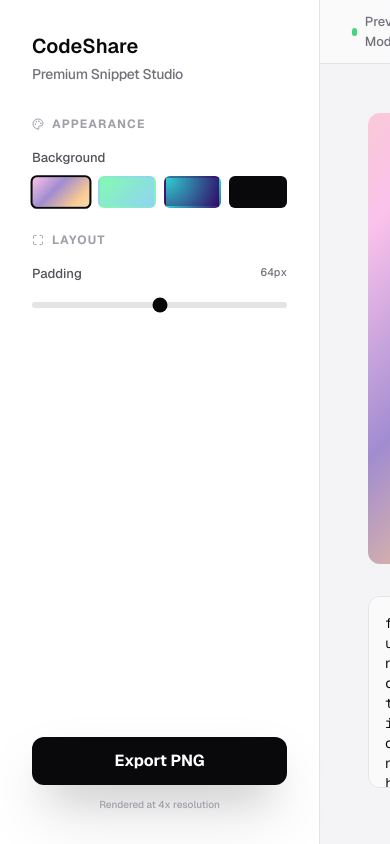
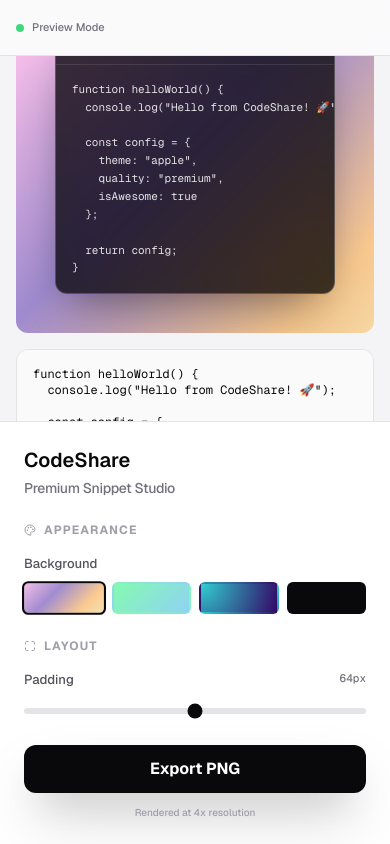
Before and after one commit to Dhaafin/code-share, a Next.js app: page / in a window 390 px wide. Built offline with nearby package versions, Linux system fonts and the light colour scheme.

Commit message:
feat : add css styling for viewports compactibility

```diff
--- a/src/app/layout.jsx
+++ b/src/app/layout.jsx
@@ -12,8 +12,8 @@
 });
 
 export const metadata = {
-  title: "Create Next App",
-  description: "Generated by create next app",
+  title: "CodeShare — Premium Snippet Studio",
+  description: "Create and export beautiful code snippets with ease.",
 };
 
 export default function RootLayout({ children }) {
--- a/src/app/page.jsx
+++ b/src/app/page.jsx
@@ -43,22 +43,22 @@
   };
 
   return (
-    <div className="flex h-screen w-full bg-[#F4F4F7] dark:bg-[#080808] text-zinc-950 dark:text-zinc-50 overflow-hidden">
+    <div className="flex flex-col md:flex-row h-screen w-full bg-[#F4F4F7] dark:bg-[#080808] text-zinc-950 dark:text-zinc-50 overflow-hidden">
       {/* Settings Panel */}
       <Sidebar settings={settings} setSettings={setSettings} onExport={exportImage} />
 
       {/* Preview Area */}
-      <main className="flex-1 flex flex-col h-full overflow-hidden">
+      <main className="flex-1 flex flex-col h-full overflow-hidden order-1 md:order-2">
         {/* Toolbar */}
-        <header className="h-16 border-b border-zinc-200 dark:border-zinc-800 flex items-center px-8 bg-white/50 dark:bg-black/50 backdrop-blur-sm justify-between">
+        <header className="h-14 md:h-16 border-b border-zinc-200 dark:border-zinc-800 flex items-center px-4 md:px-8 bg-white/50 dark:bg-black/50 backdrop-blur-sm justify-between shrink-0">
           <div className="flex items-center gap-2">
             <div className="w-2 h-2 rounded-full bg-green-500 animate-pulse" />
-            <span className="text-[13px] font-medium text-zinc-500">Preview Mode</span>
+            <span className="text-[11px] md:text-[13px] font-medium text-zinc-500">Preview Mode</span>
           </div>
         </header>
 
         {/* Studio Canvas */}
-        <div className="flex-1 relative overflow-y-auto p-12 flex items-center justify-center">
+        <div className="flex-1 relative overflow-y-auto p-4 md:p-12 flex items-center justify-center bg-zinc-100/30 dark:bg-zinc-900/10">
           <div className="w-full max-w-4xl">
             <div ref={exportRef}>
               <CodeWindow
@@ -67,15 +67,15 @@
               />
             </div>
 
-            {/* Real-time Text Area (Hidden but functional for editing in Phase 1) */}
-            <div className="mt-8 relative group">
+            {/* Real-time Text Area */}
+            <div className="mt-4 md:mt-8 relative group">
               <textarea
                 value={code}
                 onChange={(e) => setCode(e.target.value)}
-                className="w-full h-48 p-4 bg-white/50 dark:bg-zinc-900/50 border border-zinc-200 dark:border-zinc-800 rounded-xl font-mono text-sm focus:outline-none focus:ring-2 ring-zinc-500/20 transition-all resize-none"
+                className="w-full h-32 md:h-48 p-4 bg-white/50 dark:bg-zinc-900/50 border border-zinc-200 dark:border-zinc-800 rounded-xl font-mono text-xs md:text-sm focus:outline-none focus:ring-2 ring-zinc-500/20 transition-all resize-none"
                 placeholder="Paste your code here..."
               />
-              <div className="absolute top-3 right-3 text-[10px] font-bold text-zinc-400 group-hover:opacity-100 opacity-0 transition-opacity uppercase tracking-widest">
+              <div className="absolute top-3 right-3 text-[10px] font-bold text-zinc-400 md:group-hover:opacity-100 opacity-0 transition-opacity uppercase tracking-widest pointer-events-none">
                 Raw Editor
               </div>
             </div>
--- a/src/components/CodeWindow.jsx
+++ b/src/components/CodeWindow.jsx
@@ -13,26 +13,26 @@
 }) => {
   return (
     <div
-      className={`relative w-full flex items-center justify-center transition-all duration-300 p-[${padding}px] ${background} rounded-xl overflow-hidden`}
-      style={{ padding: `${padding}px` }}
+      className={`relative w-full flex items-center justify-center transition-all duration-300 ${background} rounded-xl overflow-hidden`}
+      style={{ padding: `min(${padding}px, 10vw)` }}
     >
       <div
-        className={`w-full max-w-2xl min-h-[100px] border border-white/20 shadow-premium rounded-[var(--radius-apple)] overflow-hidden flex flex-col ${
+        className={`w-full max-w-2xl min-h-[100px] border border-white/20 shadow-premium rounded-[12px] md:rounded-[var(--radius-apple)] overflow-hidden flex flex-col ${
           theme === 'dark' ? 'bg-zinc-950/80' : 'bg-white/80'
         } ${glassmorphism ? 'apple-blur' : ''}`}
       >
         {/* Title Bar */}
-        <div className="flex items-center px-4 h-10 border-b border-white/10">
+        <div className="flex items-center px-4 h-8 md:h-10 border-b border-white/10">
           <TrafficLights />
-          <div className="flex-1 flex justify-center pr-12">
-            <span className="text-[11px] font-medium text-zinc-500 tracking-wide uppercase opacity-60">
+          <div className="flex-1 flex justify-center pr-8 md:pr-12">
+            <span className="text-[9px] md:text-[11px] font-medium text-zinc-500 tracking-wide uppercase opacity-60">
               {language}
             </span>
           </div>
         </div>
 
         {/* Code Content */}
-        <div className="p-6 font-mono text-[13px] leading-relaxed overflow-x-auto whitespace-pre scrolling-touch">
+        <div className="p-4 md:p-6 font-mono text-[11px] md:text-[13px] leading-relaxed overflow-x-auto whitespace-pre scrolling-touch text-balance">
           <code className="text-zinc-200">
             {code || "// Paste your code here..."}
           </code>
--- a/src/components/Sidebar.jsx
+++ b/src/components/Sidebar.jsx
@@ -5,7 +5,7 @@
 
 const Sidebar = ({ settings, setSettings, onExport }) => {
   return (
-    <div className="w-80 h-full bg-white dark:bg-black border-r border-zinc-200 dark:border-zinc-800 p-8 flex flex-col gap-8">
+    <div className="w-full md:w-80 h-auto md:h-full bg-white dark:bg-black border-t md:border-t-0 md:border-r border-zinc-200 dark:border-zinc-800 p-6 md:p-8 flex flex-col gap-6 md:gap-8 order-2 md:order-1">
       <div>
         <h2 className="text-xl font-semibold mb-1 grayscale-0 hover:grayscale transition-all cursor-default">CodeShare</h2>
         <p className="text-sm text-zinc-500 font-medium tracking-tight">Premium Snippet Studio</p>
```
